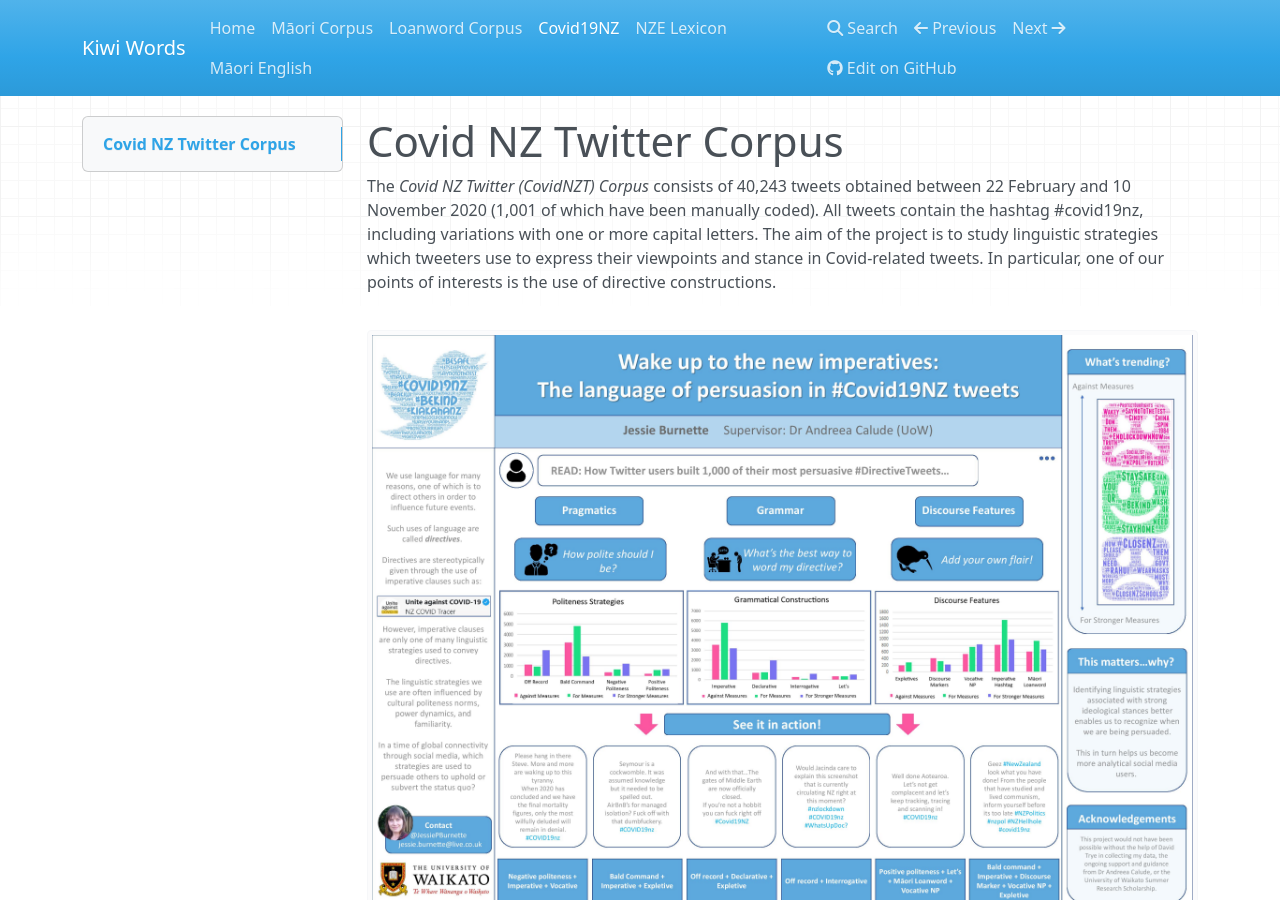
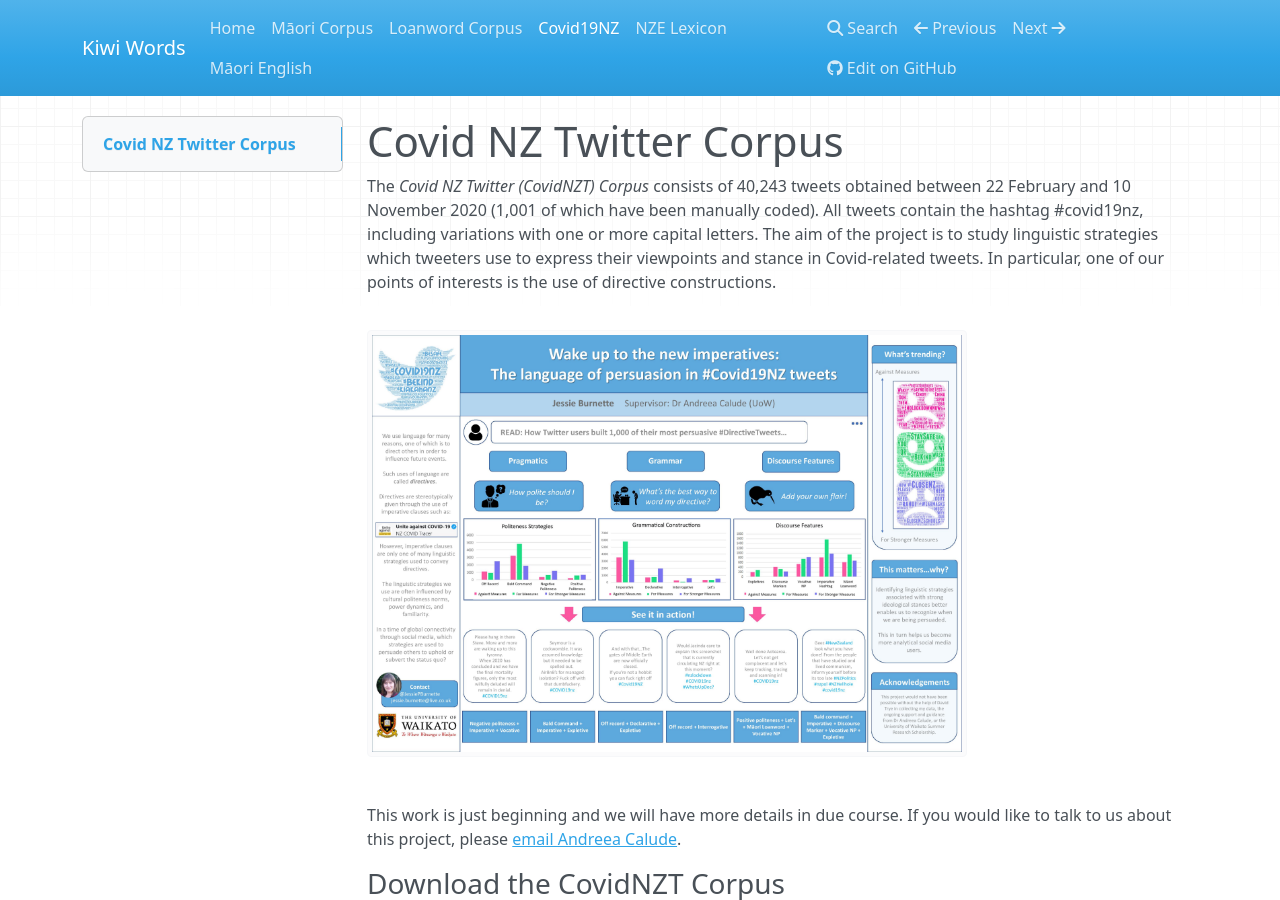
Before and after one commit to Waikato/kiwiwords, an MkDocs documentation site: the page built from docs/covidnz_corpus.md, in a window 1280 px wide and 900 px high. Built offline with MkDocs 1.6.1, drawn with Linux system fonts in a browser that asks for light colours; nearby versions of some CDN libraries.

Commit message:
Update covidnz_corpus.md

```diff
--- a/docs/covidnz_corpus.md
+++ b/docs/covidnz_corpus.md
@@ -1,7 +1,7 @@
 # Covid NZ Twitter Corpus
 The *Covid NZ Twitter (CovidNZT) Corpus* consists of 40,243 tweets obtained between 22 February and 10 November 2020 (1,001 of which have been manually coded). All tweets contain the hashtag #covid19nz, including variations with one or more capital letters. The aim of the project is to study linguistic strategies which tweeters use to express their viewpoints and stance in Covid-related tweets. In particular, one of our points of interests is the use of directive constructions.
 
-<img src="../pics/covid_poster.JPG" alt="Covid19NZ Poster"/>
+<img src="../pics/covid_poster.JPG" alt="Covid19NZ Poster" width="600"/>
 
 This work is just beginning and we will have more details in due course. If you would like to talk to us about this project, please [email Andreea Calude](mailto:andreea@waikato.ac.nz).
 
```
